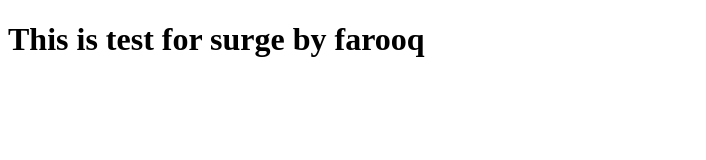
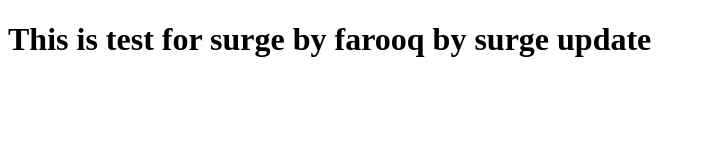
Before and after one commit to farooqaziz20/Bootcaamp2020Sylani, a plain HTML site: page index.html in a window 1280 px wide. Shown: the whole page, without its empty margins (0-706 px from the left). Drawn offline with Linux system fonts and the light colour scheme.

Commit message:
Update index.html

```diff
--- a/index.html
+++ b/index.html
@@ -6,6 +6,6 @@
     <title>Document</title>
 </head>
 <body>
-    <H1>This is test for surge by farooq</H1>
+    <H1>This is test for surge by farooq by surge update</H1>
 </body>
 </html>
```
